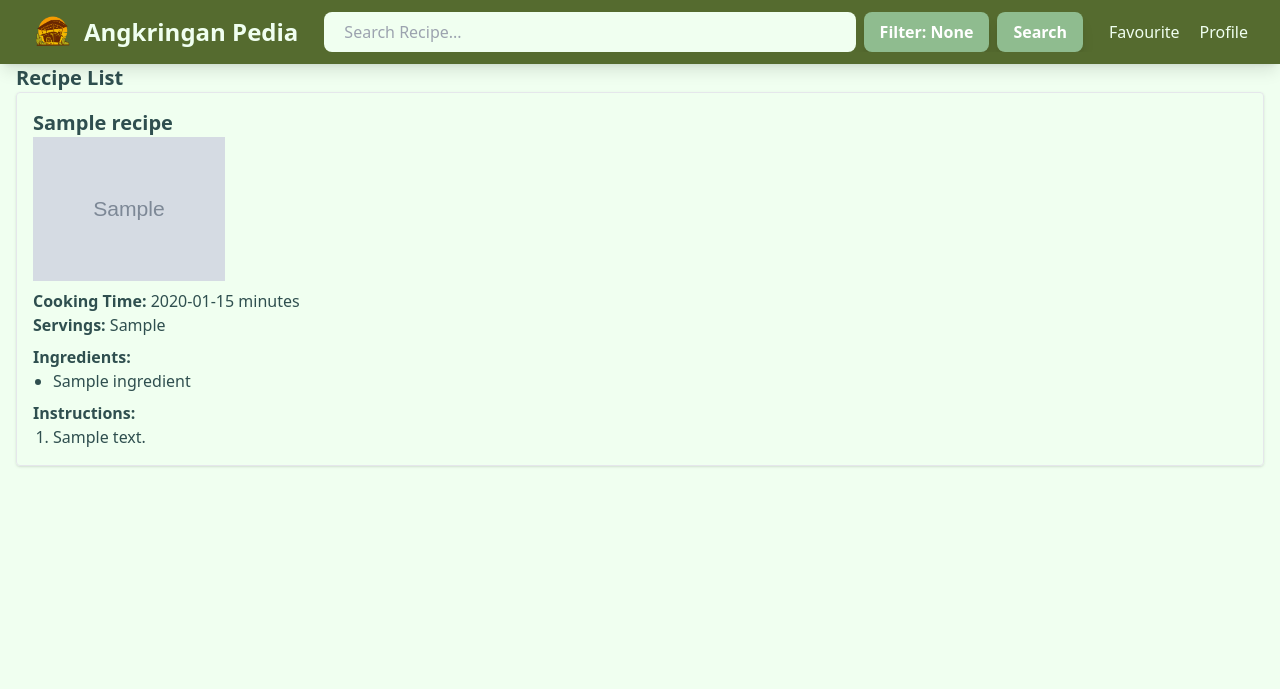
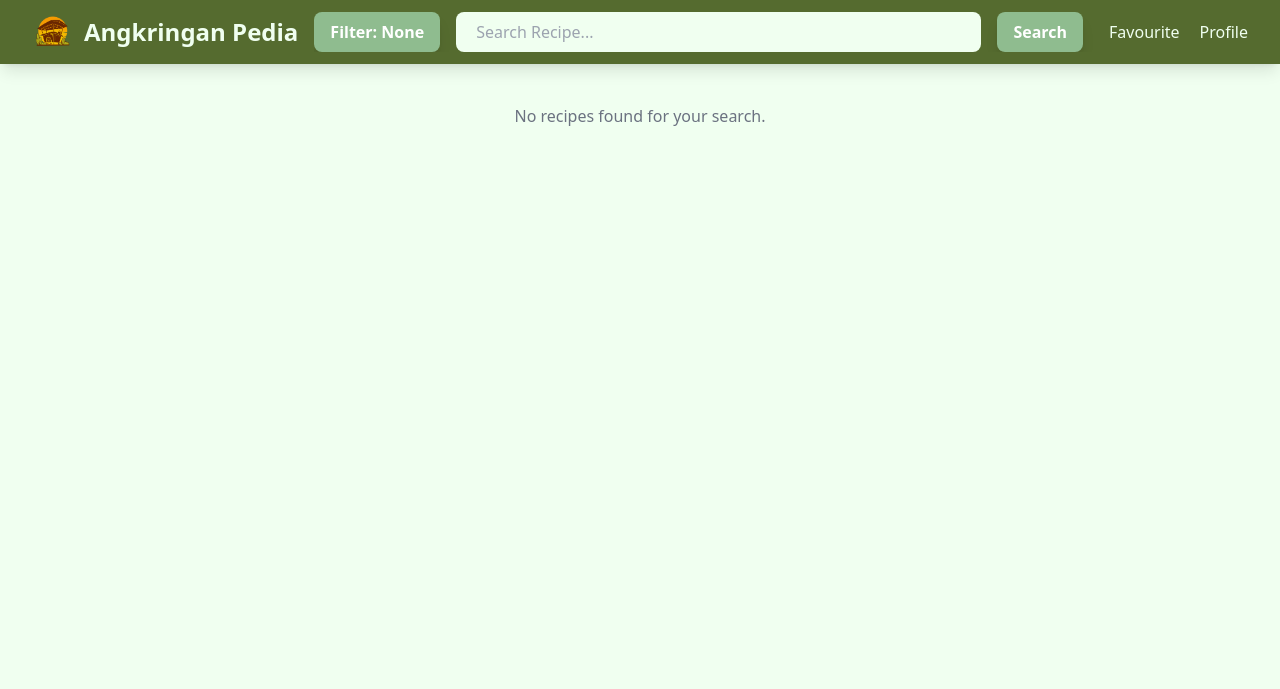
Before and after one commit to Cyades/AngkringanPedia, a Django app: page /search/ in a window 1280 px wide. Shown: the top 689 px of the page. Run offline with Django 5.2, Linux system fonts and the light colour scheme; tables that the repository leaves empty hold one stand-in row (values such as "Sample post"); grey boxes marked "Sample" are stand-in pictures; some libraries are stand-ins or nearby versions.

Commit message:
fix search bar and filter

```diff
--- a/main/templates/search_results.html
+++ b/main/templates/search_results.html
@@ -40,7 +40,7 @@
             {% endfor %}
         </ul>
     {% else %}
-        <p class="text-center mt-4 text-gray-500">No recipes found for your search.</p>
+        <p class="text-center mt-4 py-10 text-gray-500">No recipes found for your search.</p>
     {% endif %}
 </div>
 {% endblock %}
--- a/main/views.py
+++ b/main/views.py
@@ -10,11 +10,18 @@ def show_main(request):
     return render(request, "main.html", context)
 
 def search_recipes(request):
-    query = request.GET.get('query', '')  # Ambil query dari user
-    # Ambil filter yang digunakan
-    filter_type = request.GET.get('none_query') or request.GET.get('ingredient_query') or request.GET.get('name_query')
+    queries = request.GET.dict()
 
-    if filter_type == 'none':
+    if not queries:
+        return render(request, 'search_results.html')
+
+    query = queries['none_query'] if queries.get('none_query') else (
+        queries['name_query'] if queries.get('name_query') else(
+            queries.get('ingredient_query')
+        )
+    )
+
+    if queries.get('none_query'):
         print("0")
         recipes = Recipe.objects.filter(
             Q(recipe_name__icontains=query) |
@@ -23,10 +30,10 @@ def search_recipes(request):
             Q(cooking_time__icontains=query) |
             Q(recipe_instructions__description__icontains=query)
         ).distinct()
-    elif filter_type == 'name':
+    elif queries.get('name_query'):
         print("1")
         recipes = Recipe.objects.filter(recipe_name__icontains=query).distinct()
-    elif filter_type == 'ingredient':
+    elif queries.get('ingredient_query'):
         print("2")
         recipes = Recipe.objects.filter(ingredients__name__icontains=query).distinct()
     else:
--- a/templates/navbar.html
+++ b/templates/navbar.html
@@ -12,16 +12,16 @@
 
       <!-- Search Bar -->
       <div class="hidden md:flex flex-grow justify-center relative overflow-hidden ml-4">
-        <form id="search-form" action="{% url 'main:search_recipes' %}" method="get" class="flex items-center space-x-2 flex-grow">
-          <input type="text" name="query" id="search-input" placeholder="Search Recipe..." class="bg-[#F0FFF0] text-[#2F4F4F] px-5 py-2 rounded-lg focus:outline-none focus:ring-2 focus:ring-[#8FBC8F] search-input" style="flex-grow: 1; height: 40px; margin-left: 10px;"> <!-- Added margin-left -->
-
+        <form id="search-form" action="{% url 'main:search_recipes' %}" method="get" class="flex items-center flex-grow">
           <!-- Filter Button -->
           <button type="button" id="filter-button" class="bg-[#8FBC8F] text-white px-4 py-2 rounded-lg font-bold hover:bg-[#6B8E23] transition-all duration-300 shadow-lg">
             Filter: None
           </button>
 
+          <input type="text" name="query" id="search-input" placeholder="Search Recipe..." class="mx-4 bg-[#F0FFF0] text-[#2F4F4F] px-5 py-2 rounded-lg focus:outline-none focus:ring-2 focus:ring-[#8FBC8F] search-input" style="flex-grow: 1; height: 40px;">
+
           <!-- Dropdown for Filter -->
-          <div id="filter-dropdown" class="absolute left-0 mt-2 w-48 bg-white rounded-md shadow-lg hidden z-10">
+          <div id="filter-dropdown" class="fixed top-[50px] mt-2 w-48 bg-white rounded-md shadow-lg hidden z-10">
             <div class="py-2">
               <button type="button" class="block px-4 py-2 text-sm text-gray-700 hover:bg-gray-200 w-full text-left" id="filter-none">None</button>
               <button type="button" class="block px-4 py-2 text-sm text-gray-700 hover:bg-gray-200 w-full text-left" id="filter-ingredient">Ingredient</button>
```
